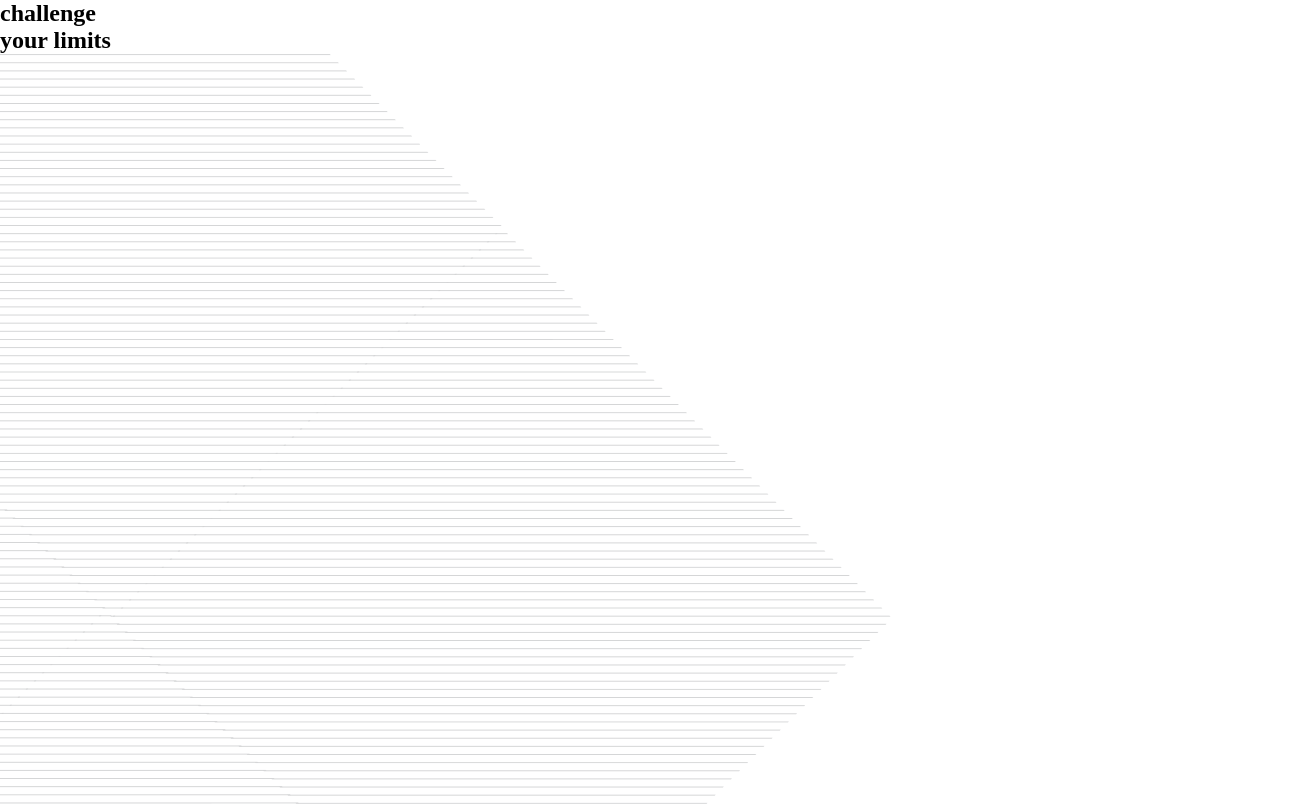
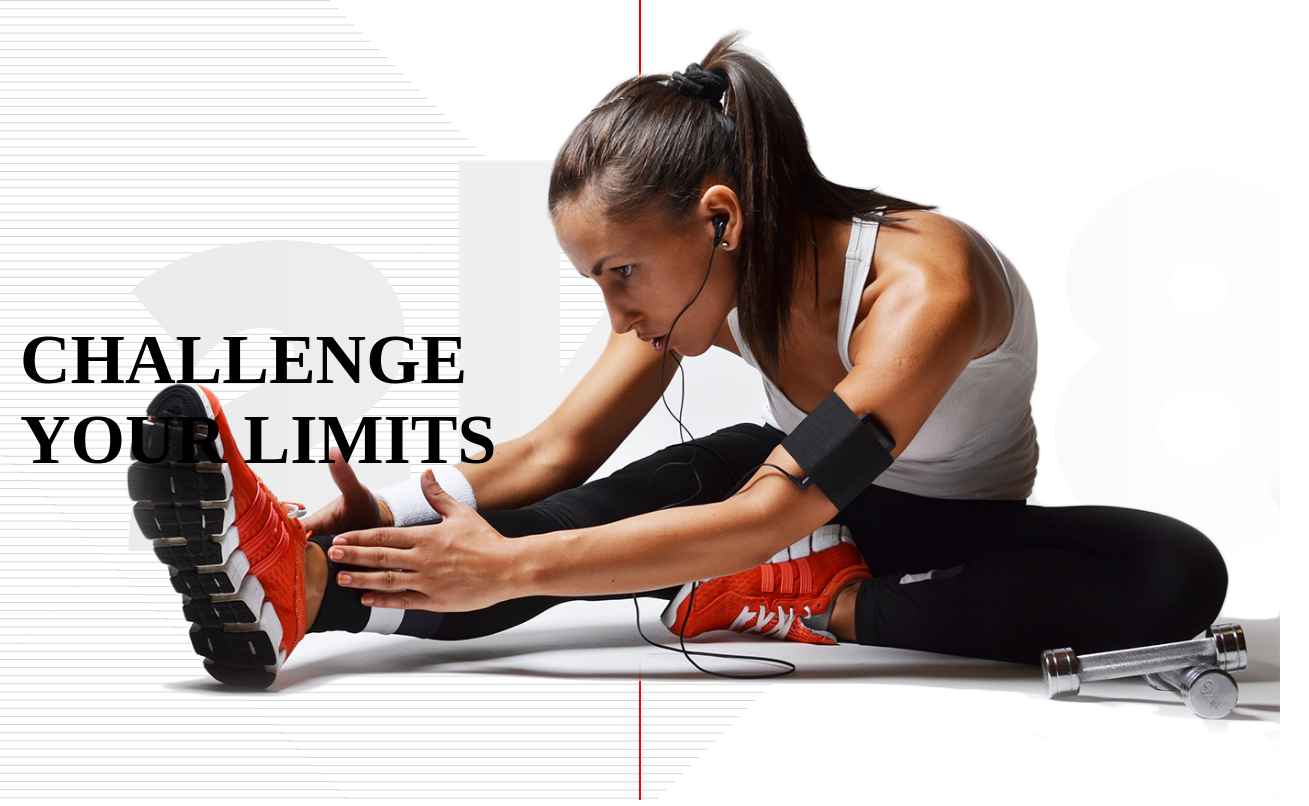
Before and after one commit to csslick/fitness-home-201016, a plain HTML site: page index.html in a window 1280 px wide. Shown: the top 806 px of the page, 1309 px wide, since content can reach past the window. Drawn offline with nearby package versions, Linux system fonts and the light colour scheme.

Commit message:
play slider content with

```diff
--- a/css/style.css
+++ b/css/style.css
@@ -10,11 +10,86 @@ ul { list-style-type: none;}
 #visual {
   position: relative;
   width: 100%; height: 100vh;
+  min-width: 768px;
+  margin: 0 auto;
+  overflow: hidden;
+  outline: 1px solid red;
+}
+#visual > .left, #visual > .right {
+  position: relative;
+  width: 50%; height: 100%;
+  float: left;
+  outline: 1px solid red;
 }
 
+/* visual animation */
 #visual h1{
+  position: absolute;
+  left: 20px; top: 40%;
+  font-size: 70px;
+  text-transform: uppercase;
+  z-index: 9;
+  opacity: 0;
+}
+#visual h1.play {
+  animation-name: left-fade-in;
+  animation-duration: 1s;
+  animation-fill-mode: forwards;
+  animation-delay: 1s;
+}
 
+#visual .visual-bg{
+  position: absolute;
+  left: 0%; top: 0%;
+  opacity: 0;
 }
-#visual > .visual-bg{
+#visual .visual-bg.play {
+  animation-name: right-fade-in;
+  animation-duration: 0.8s;
+  animation-fill-mode: forwards;
+}
 
+#visual .visual-text{
+  position: absolute;
+  left: 20%; top: 20%;
+  opacity: 0;
 }
+#visual .visual-text.play {
+  animation-name: top-fade-in;
+  animation-duration: 1s;
+  animation-fill-mode: forwards;
+  animation-delay: 0.5s;
+}
+
+#visual .actor {
+  position: absolute;
+  right: 0; bottom: 0;
+  height: 100%;
+  opacity: 0;
+}
+#visual .actor.play {
+  animation-name: top-fade-in;
+  animation-duration: 1s;
+  animation-fill-mode: forwards;
+  animation-delay: 1.2s;
+}
+
+@keyframes right-fade-in {
+  0% { opacity: 0; left: -1000px;}
+  100% { opacity: 1; left: 0px;}
+}
+
+@keyframes left-fade-in {
+  0% { opacity: 0; transform: translate(100px);}
+  100% { opacity: 1; transform: translate(0px);}
+}
+
+@keyframes top-fade-in {
+  0% { opacity: 0; transform: translateY(100px);}
+  100% { opacity: 1; transform: translateY(0px);}
+}
+
+@keyframes right-fade-in {
+  0% { opacity: 0; left: -1000px;}
+  100% { opacity: 1; left: 0px;}
+}
--- a/index.html
+++ b/index.html
@@ -5,13 +5,19 @@
   <meta name="viewport" content="width=device-width, initial-scale=1.0">
   <title>POWER FITNESS</title>
   <link rel="stylesheet" href="./css/style.css">
+  <script src="https://ajax.googleapis.com/ajax/libs/jquery/3.5.1/jquery.min.js"></script>
+  <script src="./js/main.js"></script>
 </head>
 <body>
   <section id="visual">
-    <h1>challenge<br> your limits</h1>
-    <img class="visual-bg" src="./images/h1-slider-img-1.png" alt="visual bg">
-    <img class="visual-bg" src="./images/h1-slider-img-2.png" alt="visual text 2k">
-    <img class="actor" src="./images/h1-slider1-img-1.png" alt="actor1">
+    <div class="left">
+      <h1>challenge<br> your limits</h1>
+      <img class="visual-bg" src="./images/h1-slider-img-1.png" alt="visual bg">
+      <img class="visual-text" src="./images/h1-slider-img-2.png" alt="visual text 2k">
+    </div>
+    <div class="right">
+      <img class="actor" src="./images/h1-slider1-img-1.png" alt="actor1">
+    </div>
   </section>
 </body>
 </html>
--- a/js/main.js
+++ b/js/main.js
@@ -0,0 +1,42 @@
+var visual = [
+  {
+    title: "challenge<br> your limits",
+    bg: "./images/h1-slider-img-1.png",
+    bg_txt: "./images/h1-slider-img-2.png",
+    actor: "./images/h1-slider1-img-1.png"
+  },
+  {
+    title: "get strong<br> today",
+    bg: "./images/h1-slider-img-1.png",
+    bg_txt: "./images/h1-slider-img-2.png",
+    actor: "./images/h1-slider2-img-1.png"
+  }
+];
+var visual_num = 0;
+
+function play_visual() {
+  $("#visual h1").removeClass("play");
+  $("#visual h1").html(visual[visual_num].title);
+  $("#visual .actor").attr('src', visual[visual_num].actor);
+  // Visual animation play
+  $("#visual h1").addClass("play");
+  $("#visual .visual-bg").addClass("play");
+  $("#visual .visual-text").addClass("play");
+  $("#visual .actor").addClass("play");
+}
+
+window.onload = function () {
+  play_visual();
+
+  // setInterval(function(){
+  //   $("#visual h1").removeClass("play");
+
+  //   if(visual_num >= visual.length-1) { visual_num = 0;} else { visual_num++; }
+  //   play_visual();
+  // }, 3000);
+  $('body').click(function(){
+    if(visual_num >= visual.length-1) { visual_num = 0;} else { visual_num++; }
+    play_visual();
+  })
+
+};  // end onload
```
Also changed, not shown: 1 other file.
